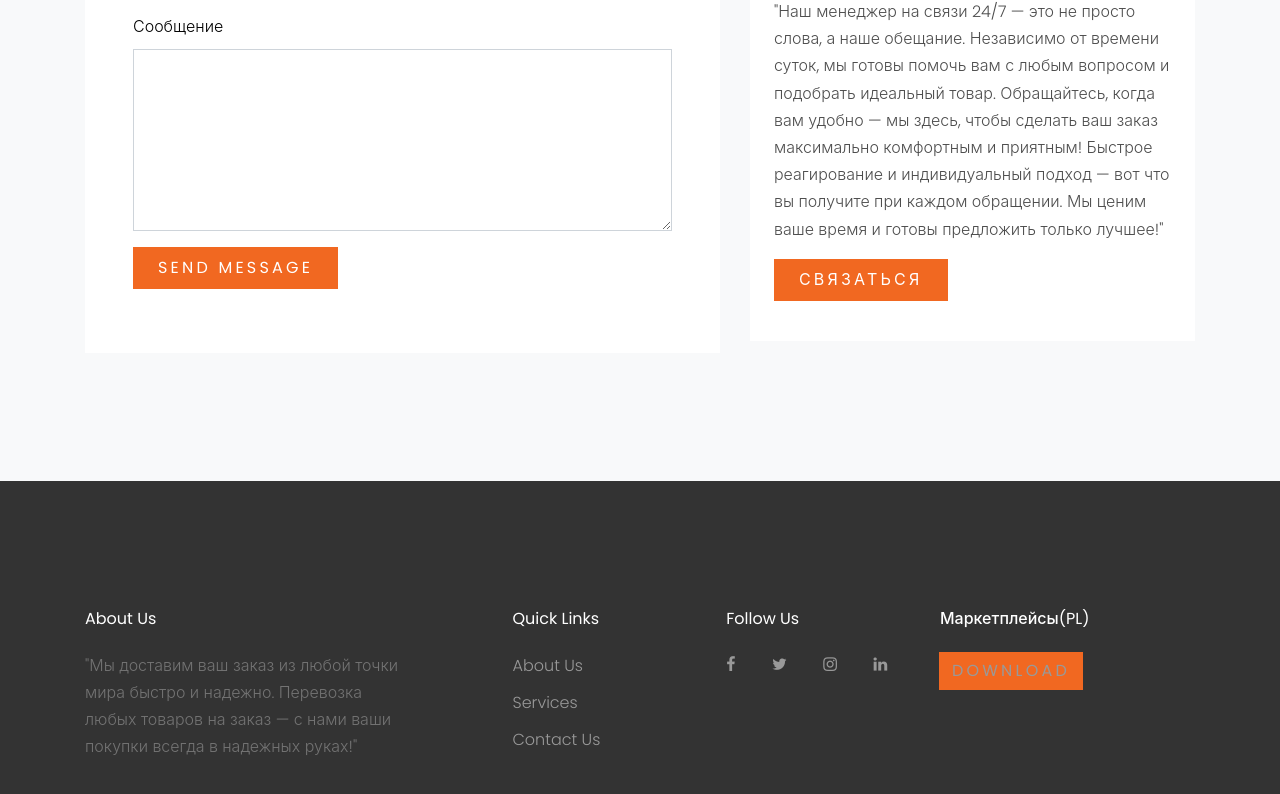
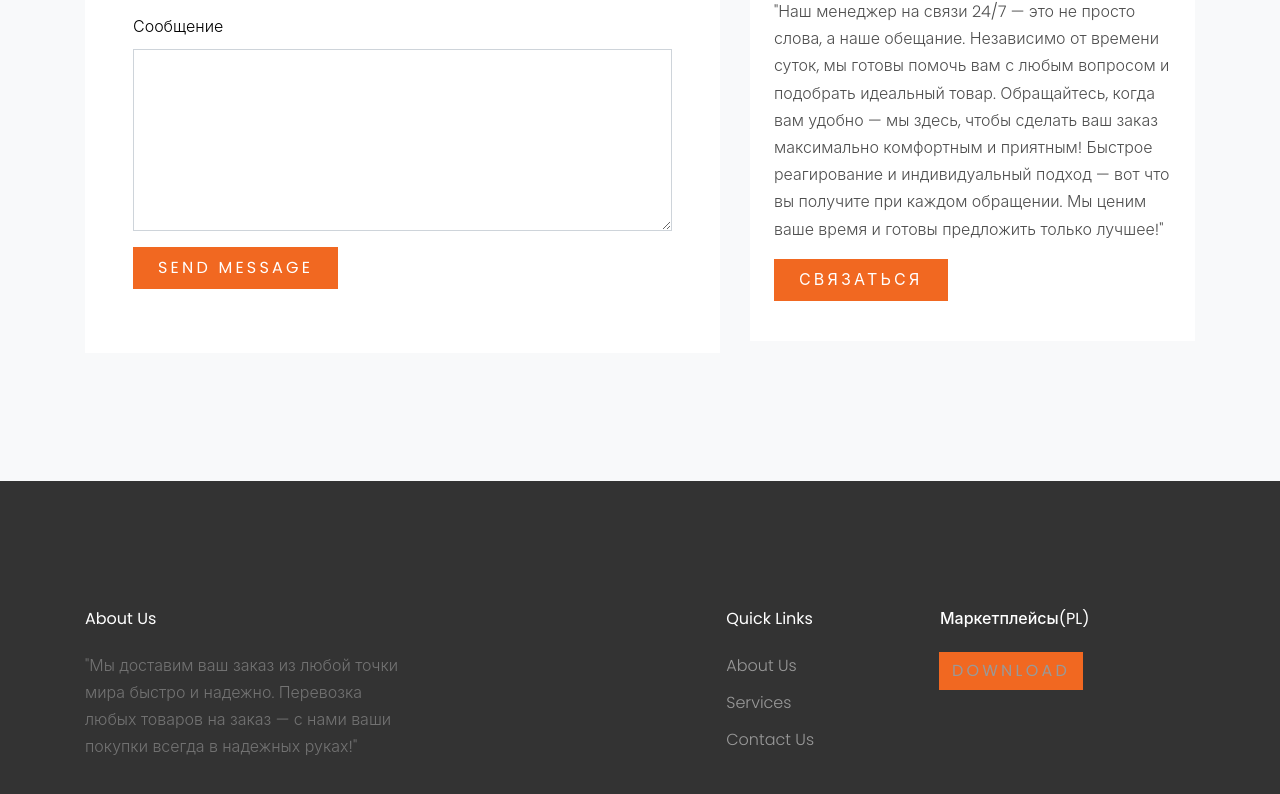
Before and after one commit to LogisDev/logis_dev, a plain HTML site: page index.html in a window 1280 px wide. Shown: the part 5643-6437 px from the top of the page. Drawn offline with Linux system fonts and the light colour scheme; files whose address does not match are found by name; a web font is replaced by a local one.

Commit message:
without followinng

```diff
--- a/index.html
+++ b/index.html
@@ -547,13 +547,7 @@
                   <li><a href="#section-contact">Contact Us</a></li>
                 </ul>
               </div>
-              <div class="col-md-3">
-                <h2 class="footer-heading mb-4">Follow Us</h2>
-                <a href="#" class="pl-0 pr-3"><span class="icon-facebook"></span></a>
-                <a href="#" class="pl-3 pr-3"><span class="icon-twitter"></span></a>
-                <a href="#" class="pl-3 pr-3"><span class="icon-instagram"></span></a>
-                <a href="#" class="pl-3 pr-3"><span class="icon-linkedin"></span></a>
-              </div>
+
             </div>
           </div>
           <div class="col-md-3">
```
